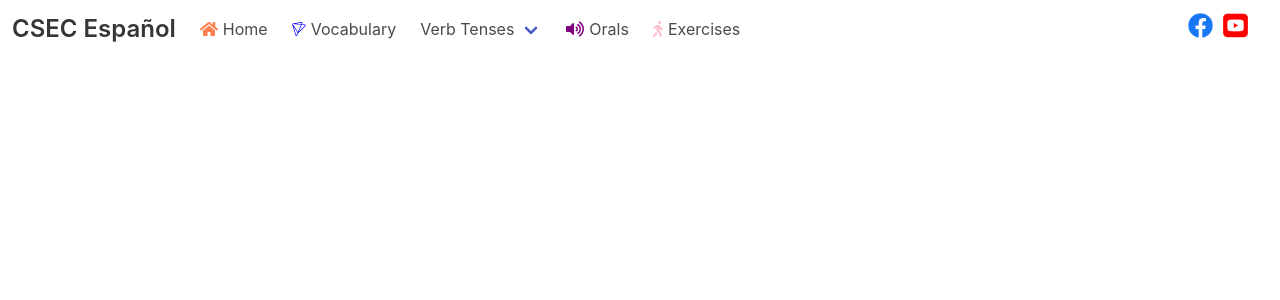
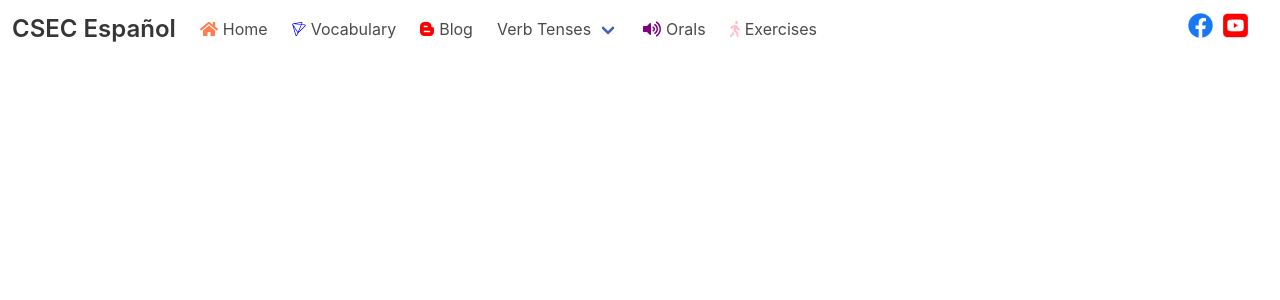
Before and after one commit to rxheem/cxc-espanol-app, a React app: page / in a window 1280 px wide. Shown: the top 300 px of the page. Built offline with nearby package versions, Linux system fonts and the light colour scheme.

Commit message:
Added blog to navigation.

```diff
--- a/src/views/MainNavigation.js
+++ b/src/views/MainNavigation.js
@@ -43,6 +43,13 @@ const MainNavigation = props => {
                 style={{ color: 'blue', marginRight: '5px' }}
               />
               Vocabulary
+            </a>
+            <a className='navbar-item' href='/blog/'>
+              <i
+                className='fab fa-blogger-b'
+                style={{ color: 'red', marginRight: '5px' }}
+              />
+              Blog
             </a>
             <div className='navbar-item has-dropdown is-hoverable'>
               <a className='navbar-link'>Verb Tenses</a>
```
